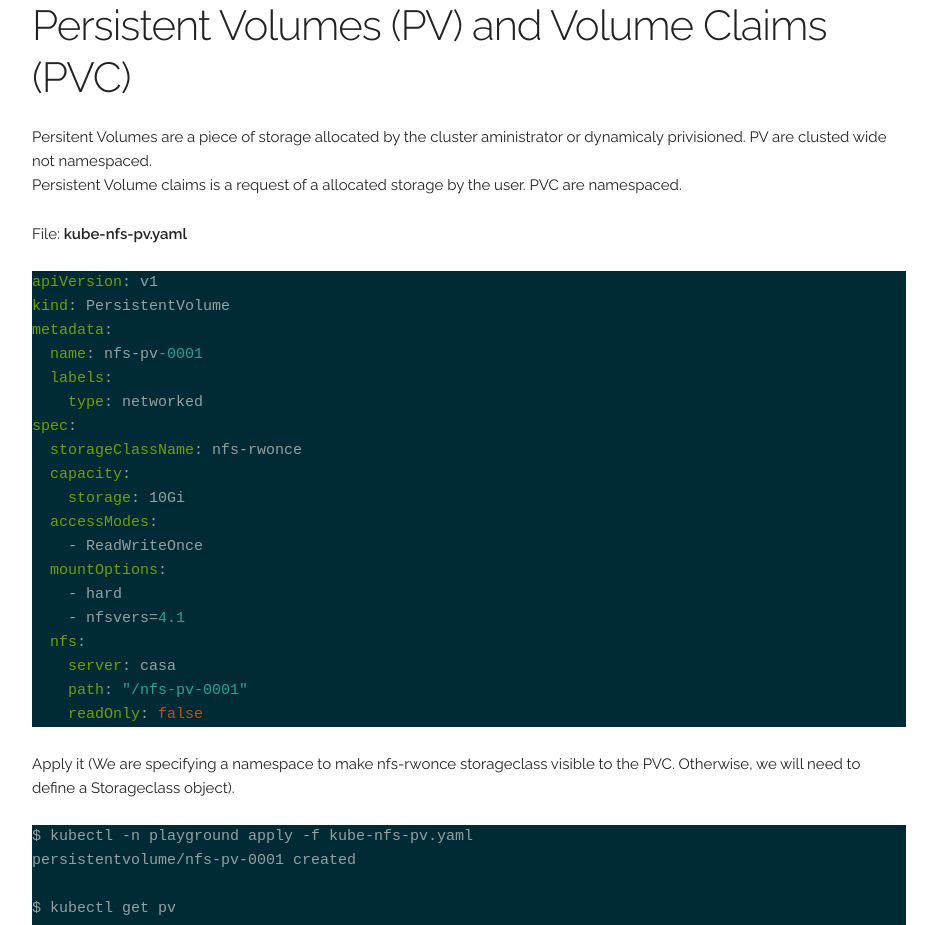
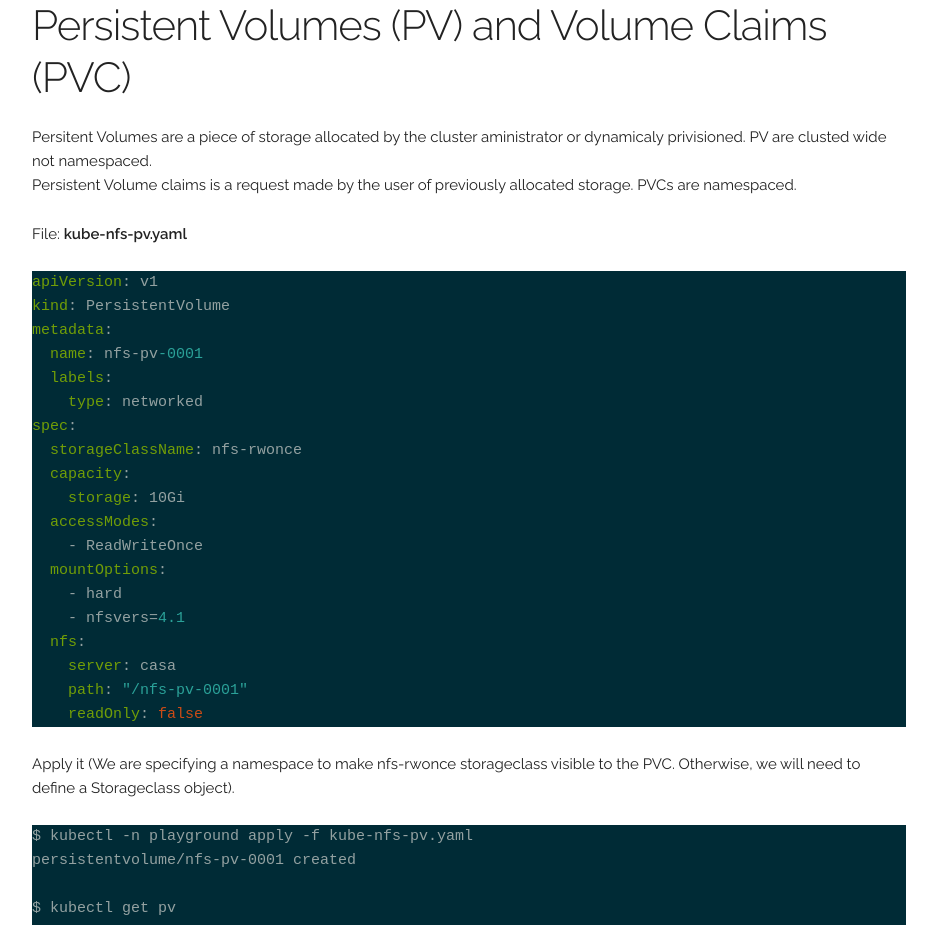
Before and after one commit to llimon/llimon.github.io, a plain HTML site: page post/k3s-nfs/index.html in a window 1280 px wide. Shown: the part 2940-3865 px from the top of the page, without its empty margins (171-1108 px from the left). Drawn offline with nearby package versions, Linux system fonts and the light colour scheme; a script that the page names is missing.

Commit message:
system generated

```diff
--- a/post/k3s-nfs/index.html
+++ b/post/k3s-nfs/index.html
@@ -42,7 +42,7 @@ lockt            locku            access           getattr          lookup
 namespace/playground created
 </code></pre></div><ol start=2><li>Define a volume group<br>We will be writting all volumes under base /k3s-storage. PersistentVolumes
 only allow mounting with one accessMode.</li></ol><p>the following access modes are available for NFS:<br>&ndash; <strong>ReadWriteOnce</strong> <em>the volume can be mounted as read-write by a single node</em><br>For databases and data stores where data consistency is paramount. Clasic examples
-Oracle, MySQL, Postgress.</p><p>&ndash; <strong>ReadOnlyMany</strong> <em>the volume can be mounted read-only by many nodes</em><br>Example is one database master with, read only slaves.</p><p>&ndash; <strong>ReadWriteMany</strong> <em>the volume can be mounted as read-write by many nodes</em><br>Used for object stores, dataware house &ldquo;cold storage&rdquo;, web assets and ETL.</p><h2 id=persistent-volumes-pv-and-volume-claims-pvc>Persistent Volumes (PV) and Volume Claims (PVC)</h2><p>Persitent Volumes are a piece of storage allocated by the cluster aministrator or dynamicaly privisioned. PV are clusted wide not namespaced.<br>Persistent Volume claims is a request of a allocated storage by the user. PVC are namespaced.</p><p>File: <strong>kube-nfs-pv.yaml</strong></p><div class=highlight><pre style=color:#93a1a1;background-color:#002b36;-moz-tab-size:4;-o-tab-size:4;tab-size:4><code class=language-yaml data-lang=yaml><span style=color:#719e07>apiVersion</span>: v1
+Oracle, MySQL, Postgress.</p><p>&ndash; <strong>ReadOnlyMany</strong> <em>the volume can be mounted read-only by many nodes</em><br>Example is one database master with, read only slaves.</p><p>&ndash; <strong>ReadWriteMany</strong> <em>the volume can be mounted as read-write by many nodes</em><br>Used for object stores, dataware house &ldquo;cold storage&rdquo;, web assets and ETL.</p><h2 id=persistent-volumes-pv-and-volume-claims-pvc>Persistent Volumes (PV) and Volume Claims (PVC)</h2><p>Persitent Volumes are a piece of storage allocated by the cluster aministrator or dynamicaly privisioned. PV are clusted wide not namespaced.<br>Persistent Volume claims is a request made by the user of previously allocated storage. PVCs are namespaced.</p><p>File: <strong>kube-nfs-pv.yaml</strong></p><div class=highlight><pre style=color:#93a1a1;background-color:#002b36;-moz-tab-size:4;-o-tab-size:4;tab-size:4><code class=language-yaml data-lang=yaml><span style=color:#719e07>apiVersion</span>: v1
 <span style=color:#719e07>kind</span>: PersistentVolume
 <span style=color:#719e07>metadata</span>:
   <span style=color:#719e07>name</span>: nfs-pv<span style=color:#2aa198>-0001</span>
```
